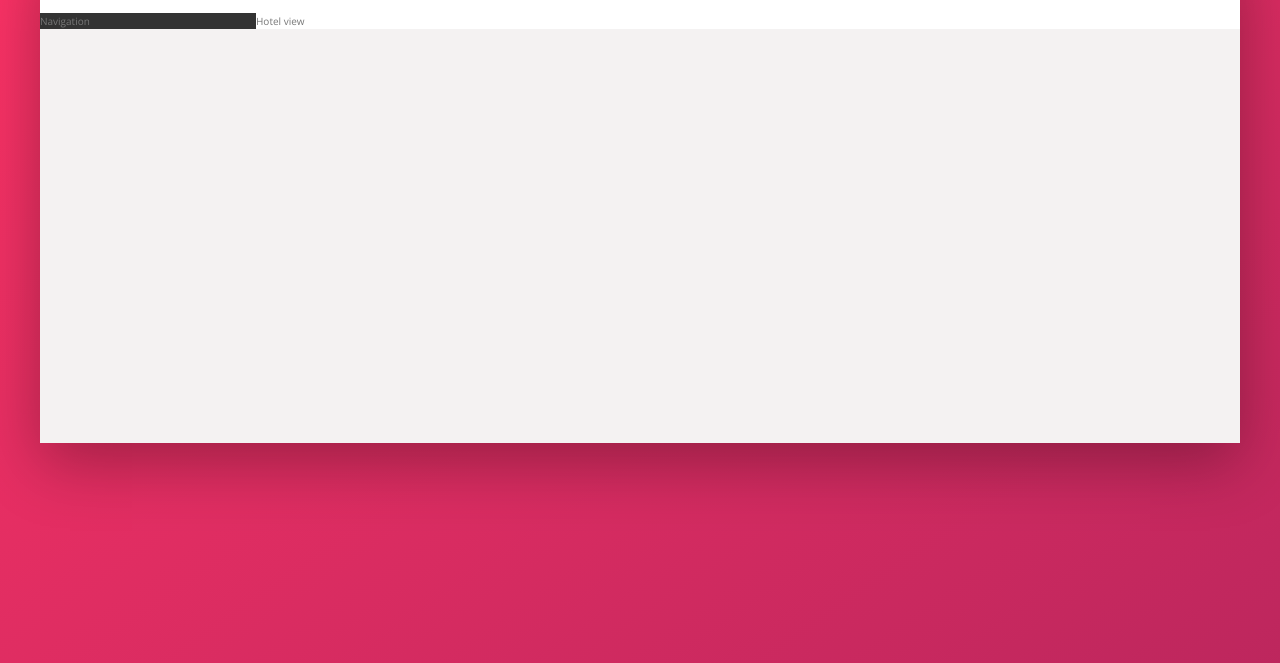
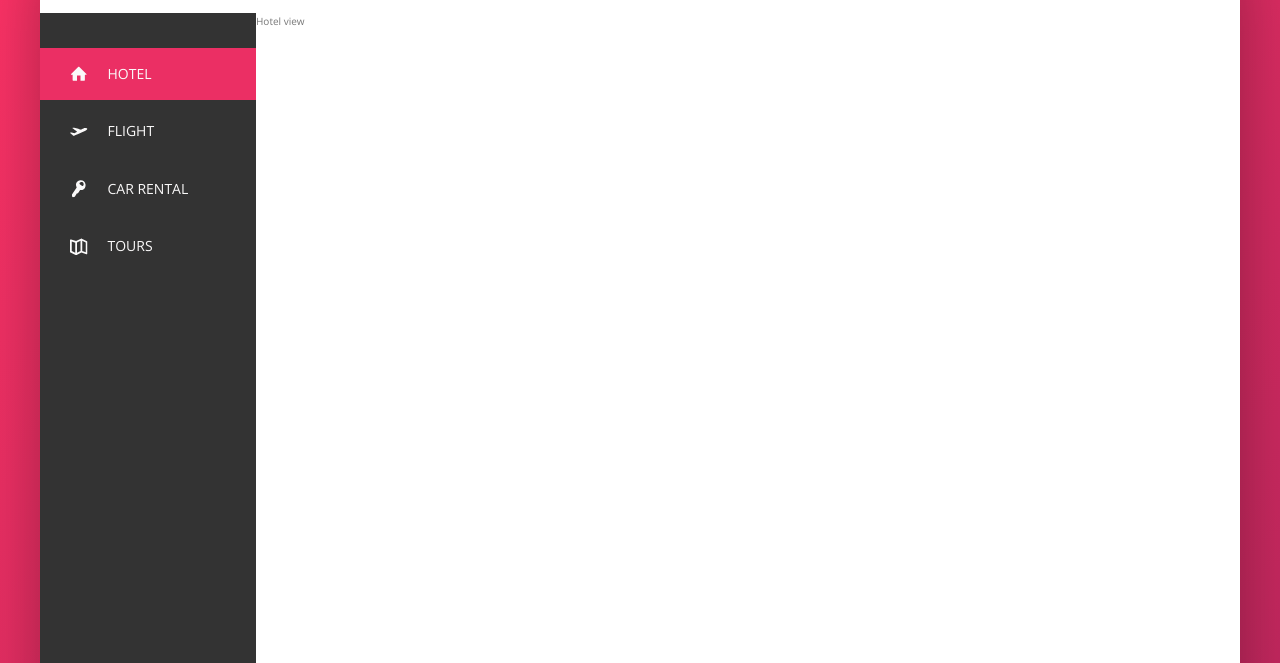
Before and after one commit to inanutshell86/trillo, a website: page index.html in a window 1280 px wide. Shown: the part 137-800 px from the top of the page. Drawn offline with nearby package versions, Linux system fonts and the light colour scheme.

Commit message:
Completed the Navigation section.

```diff
--- a/index.html
+++ b/index.html
@@ -47,7 +47,44 @@
 
     <div class="content">
       <nav class="sidebar">
-        Navigation
+        <ul class="side-nav">
+          <li class="side-nav__item side-nav__item--active">
+            <a href="#" class="side-nav__link">
+              <svg class="side-nav__icon">
+                <use xlink:href="img/sprite.svg#icon-home"></use>
+                <span>Hotel</span>
+              </svg>
+            </a>
+          </li>
+          <li class="side-nav__item">
+            <a href="#" class="side-nav__link">
+              <svg class="side-nav__icon">
+                <use xlink:href="img/sprite.svg#icon-aircraft-take-off"></use>
+                <span>Flight</span>
+              </svg>
+            </a>
+          </li>
+          <li class="side-nav__item">
+            <a href="#" class="side-nav__link">
+              <svg class="side-nav__icon">
+                <use xlink:href="img/sprite.svg#icon-key"></use>
+                <span>Car rental</span>
+              </svg>
+            </a>
+          </li>
+          <li class="side-nav__item">
+            <a href="#" class="side-nav__link">
+              <svg class="side-nav__icon">
+                <use xlink:href="img/sprite.svg#icon-map"></use>
+                <span>Tours</span>
+              </svg>
+            </a>
+          </li>
+        </ul>
+
+        <div class="copyright">
+          &copy; 2018 by trillo. All rights reserved.
+        </div>
       </nav>
 
       <main class="hotel-view">
--- a/sass/_components.scss
+++ b/sass/_components.scss
@@ -109,3 +109,69 @@
     margin-right: 1rem;
   }
 }
+
+// Side navigation component
+.side-nav {
+  margin-top: 3.5rem;
+  font-size: 1.4rem;
+  list-style: none;
+
+  &__item {
+    position: relative;
+
+    &::before {
+      content: "";
+      position: absolute;
+      top: 0;
+      left: 0;
+      width: 3px;
+      height: 100%;
+      background-color: var(--color-primary);
+      transform: scaleY(0);
+      transition: transform 0.2s,
+                  width 0.4s cubic-bezier(1, 0, 0, 1) 0.2s,
+                  background-color 0.1s;
+    }
+
+    &:not(:last-child) {
+      margin-bottom: 0.5rem;
+    }
+
+  }
+
+  &__item:hover::before,
+  &__item--active::before {
+    width: 100%;
+    transform: scaleY(1);
+  }
+
+  &__item:active::before {
+    background-color: var(--color-primary-light);
+  }
+
+  &__link:link,
+  &__link:visited {
+    position: relative;
+    display: flex;
+    align-items: center;
+    padding: 1.5rem 3rem;
+    color: var(--color-grey-light-1);
+    text-decoration: none;
+    text-transform: uppercase;
+    z-index: 10;
+  }
+
+  &__icon {
+    width: 1.75rem;
+    height: 1.75rem;
+    margin-right: 2rem;
+    fill: currentColor;
+  }
+}
+
+.copyright {
+  padding: 2.5rem;
+  font-size: 1.2rem;
+  text-align: center;
+  color: var(--color-grey-light-4);
+}
--- a/sass/_layout.scss
+++ b/sass/_layout.scss
@@ -22,6 +22,9 @@
 }
 
 .sidebar {
+  display: flex;
+  flex-direction: column;
+  justify-content: space-between;
   flex: 0 0 18%;
   background-color: var(--color-grey-dark-1);
 }
@@ -29,4 +32,5 @@
 .hotel-view {
   flex: 1;
   background-color: #fff;
+  height: 80rem;
 }
```
Also changed, not shown: css/main.css.
